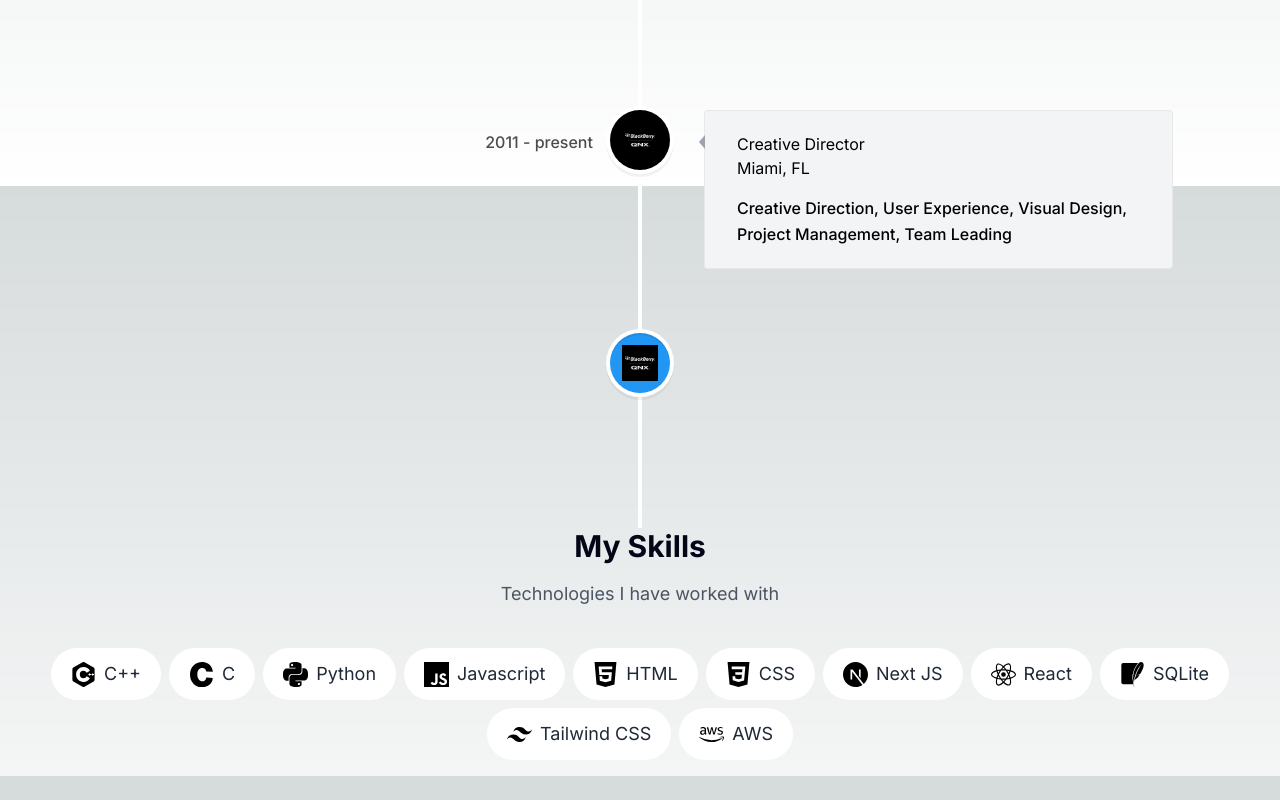
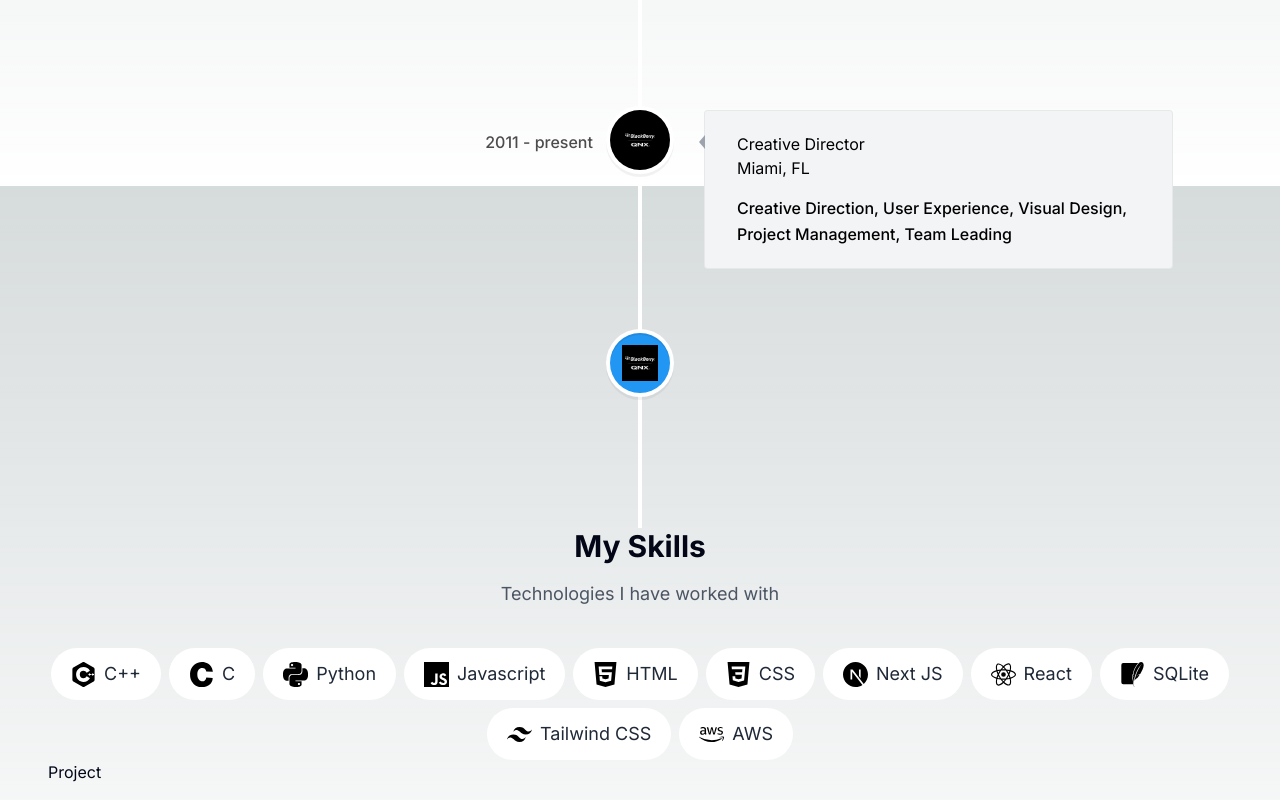
Before and after one commit to AhnafulH/Personal_Website, a Next.js app in the folder portofolio-website/: page / in a window 1280 px wide. Shown: the part 1414-2214 px from the top of the page. Before the commit the page ends 2190 px from the top, so only its background shows below. Built offline with nearby package versions, Linux system fonts and the light colour scheme.

Commit message:
Started project section. Need to figure out design

```diff
--- a/portofolio-website/app/page.tsx
+++ b/portofolio-website/app/page.tsx
@@ -8,6 +8,7 @@ import Experience2
 import Skills from "@/components/Skills"
 import Skills2 from "@/components/Skills2"
 import Skills3 from "@/components/Skills3";
+import Project from "@/components/Project";
 
 export default function Home() {
   return (
@@ -22,6 +23,7 @@ export default function Home() {
           {/* <Skills/> */}
           {/* <Skills2/> */}
           <Skills3/>
+          <Project/>
         </div>
       </main>
       </AuroraBackground>
```
